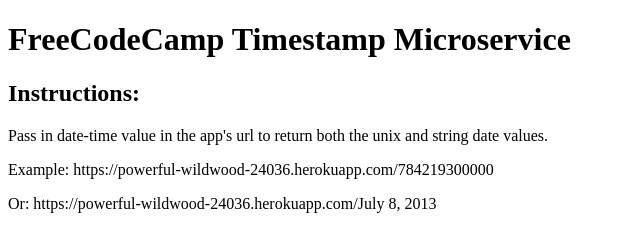
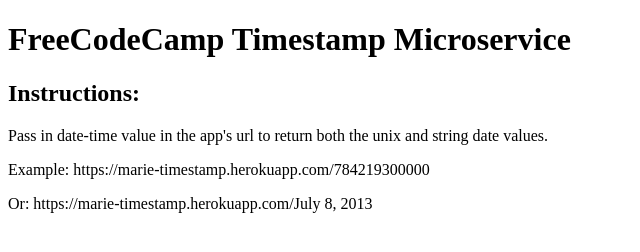
Before and after one commit to Marie000/FCC-timestamp-microservice, a website: page public/index.html in a window 1280 px wide. Shown: the whole page, without its empty margins (0-640 px from the left). Drawn offline with Linux system fonts and the light colour scheme.

Commit message:
changed the example in the html file

```diff
--- a/public/index.html
+++ b/public/index.html
@@ -9,7 +9,7 @@
 <h1>FreeCodeCamp Timestamp Microservice</h1>
 <h2>Instructions: </h2>
 <p>Pass in date-time value in the app's url to return both the unix and string date values. </p>
-<p>Example: https://powerful-wildwood-24036.herokuapp.com/784219300000 </p>
-<p>Or: https://powerful-wildwood-24036.herokuapp.com/July 8, 2013</p>
+<p>Example: https://marie-timestamp.herokuapp.com/784219300000 </p>
+<p>Or: https://marie-timestamp.herokuapp.com/July 8, 2013</p>
 </body>
 </html>
```
